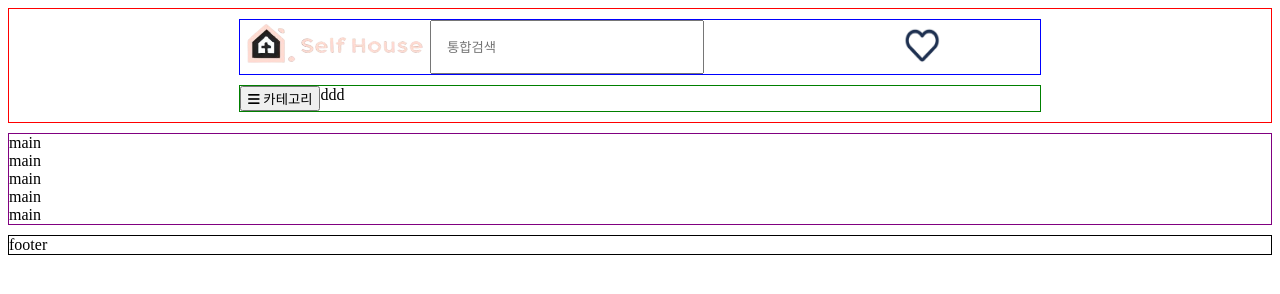
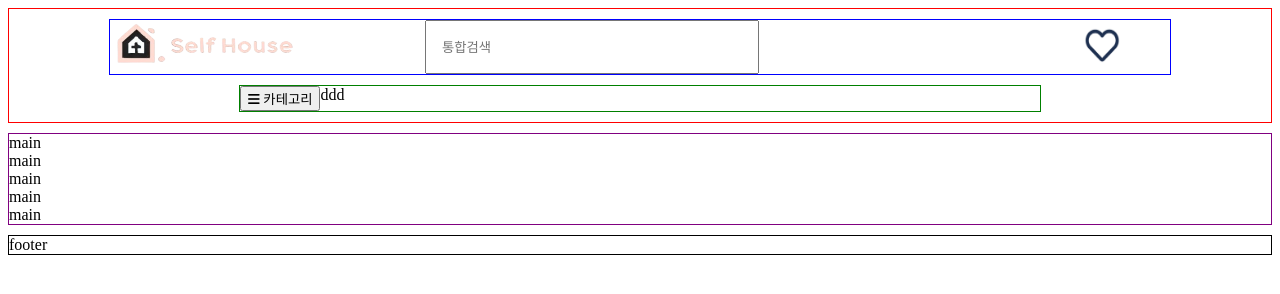
Before and after one commit to inyoung-dev/Self-House, a plain HTML site: page index.html in a window 1280 px wide. Drawn offline with Linux system fonts and the light colour scheme.

Commit message:
overall modification

```diff
--- a/index.html
+++ b/index.html
@@ -12,13 +12,18 @@
 </head>
 <body>
     <nav class="nav-container">
-        <div class="nav-first-line-item">
-            <a href="./index.html"><img src="./img/width-logo.png" class="navbar-logo"></a>
-            <input class="nav-input" type="text" placeholder="통합검색">
-            <a href="#"><img src="./img/heart.png" class="nav-heart"></a>
+        <div class="nav-first-line">
+            <div>
+                <a href="./index.html"><img src="./img/width-logo.png" class="navbar-logo"></a>
+            </div>
+            <div class="input-item">
+                <input class="nav-input" type="text" placeholder="통합검색">
+            </div>
+            <div class="heart-item">
+                <a href="#"><img src="./img/heart.png" class="nav-heart"></a>
+            </div>
         </div>
-
-        <div class="nav-second-line-item">
+        <div class="nav-second-line">
             <button type="menu"><i class="fa-solid fa-bars"></i> 카테고리</button>
             <a>ddd</a>
         </div>
@@ -52,6 +57,9 @@
         </div>
     </footer>
 
+    </nav>
+
+
 
 
 
--- a/style.css
+++ b/style.css
@@ -6,12 +6,11 @@
     border: 1px solid red;
 }
 
-.nav-first-line-item{
-    display: flex;
-    margin: 10px 230px;
-    padding-right: 100px;
-    justify-content: space-between;
-    border: 1px solid blue;
+.nav-first-line{
+        display: flex;
+        margin: 10px 100px;
+        justify-content: space-between;
+        border: 1px solid blue;
 }
 
 .navbar-logo{
@@ -23,7 +22,7 @@
     margin-right: 200px;
     padding-left: 15px;
     padding-right: 15px;;
-    width: 420px;
+    width: 300px;
     height: 48px;
 }
 
@@ -33,7 +32,13 @@
     height: 36px;
 }
 
-.nav-second-line-item{
+.heart-item{
+    margin-right: 50px;
+}
+
+
+
+.nav-second-line{
     display: flex;
     margin: 10px 230px;
     border: 1px solid green;
```
